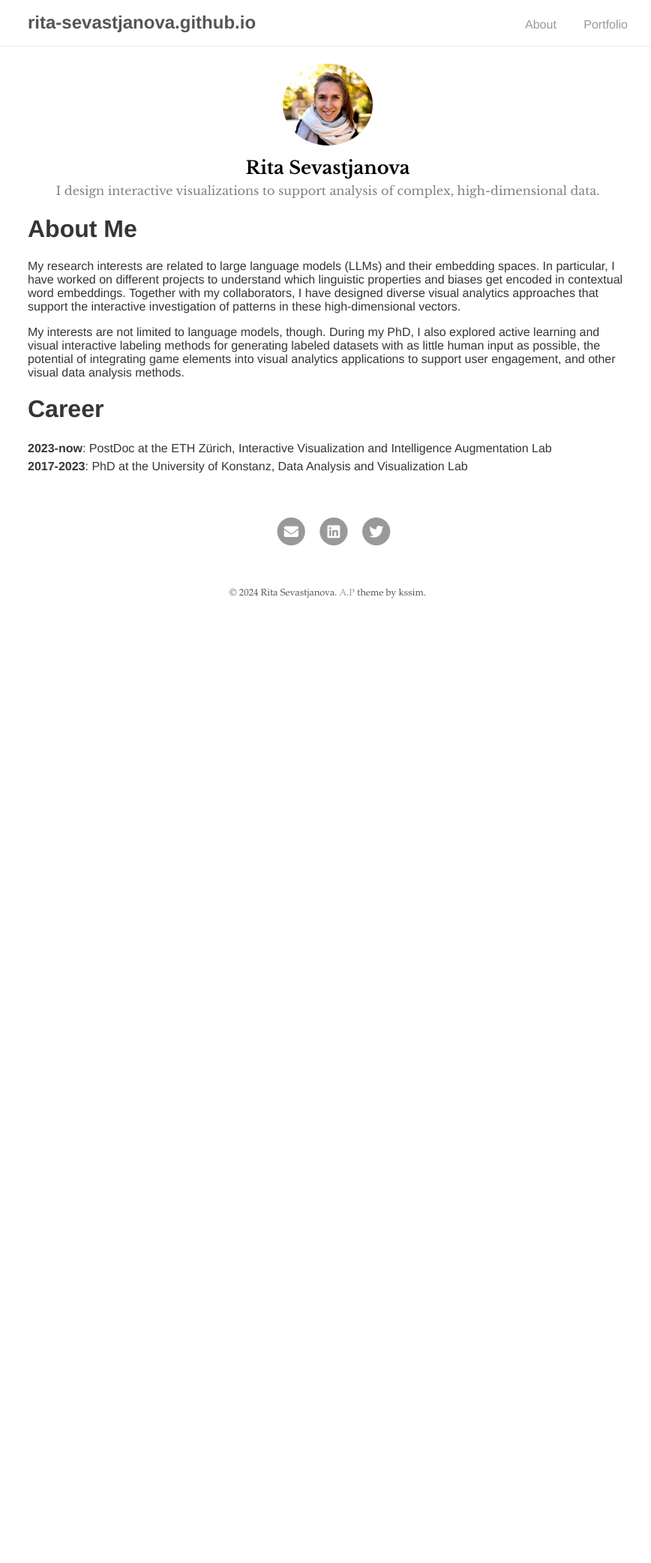
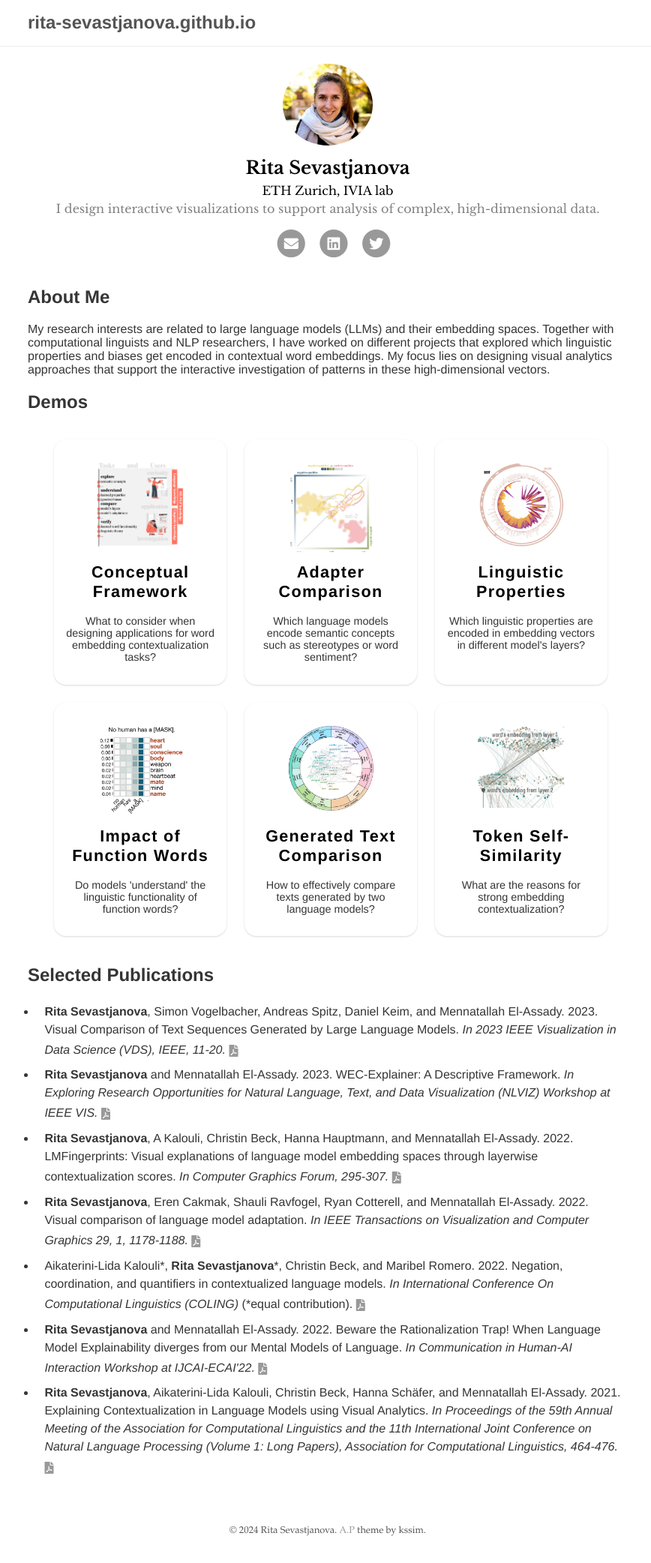
Before and after one commit to rita-sevastjanova/rita-sevastjanova.github.io, a Jekyll site: the page built from index.md, in a window 1280 px wide. Shown: the whole page at 75% size, without its empty margins (203-1071 px from the left). Built offline with Jekyll 4.4.1, drawn with Linux system fonts in a browser that asks for light colours; our own code applies the rules of GitHub Pages for plain Markdown files; before the commit the page ends 900 px from its top, so only the background shows below that.

Commit message:
one page

```diff
--- a/_config.yml
+++ b/_config.yml
@@ -10,6 +10,7 @@ author:
   desc: I design interactive visualizations to support analysis of complex, high-dimensional data.
   email: rita.sevastjanova@inf.ethz.ch
   selfie: assets/img/profile.jpg
+  lab: ETH Zurich, IVIA lab
 
 # social
 social:
--- a/_layouts/about.html
+++ b/_layouts/about.html
@@ -7,19 +7,41 @@ layout: base
     <img class="selfie" alt="{{ site.author.name }}" src="{{ site.author.selfie }}" />
     <div class="info">
       <div class="title">{{ site.author.name }}</div>
+      <div class="lab">{{ site.author.lab }}</div>
       <div class="description">{{ site.author.desc }}</div>
+      <div class="social-layer">
+        <div class="social-icons">
+          <ul>
+            {% include icons.html %}
+          </ul>
+        </div>
+      </div>
     </div>
   </div>
 
   <div class="content">
     {{ content }}
-    </br>
-    <div class="social-layer">
-      <div class="social-icons">
+    <h2>Demos</h2>
+    {% for page in site.posts %}
+    <div class="post">
+      {% if page.demos %}
+      <div class="social-layer">
+        <div class="social-icons">
+          <ul>
+            {% include demos.html %}
+          </ul>
+        </div>
+      </div>
+      {% endif %}
+      {% if page.papers %}
+      <h2>Selected Publications</h2>
+      <div class="">
         <ul>
-          {% include icons.html %}
+          {% include papers.html %}
         </ul>
       </div>
+      {% endif %}
     </div>
+    {% endfor %}
   </div>
 </div>
--- a/_layouts/base.html
+++ b/_layouts/base.html
@@ -9,10 +9,10 @@
         <a href="{{ site.baseurl }}/">
           <h2 class="nav-title">{{ site.title }}</h2>
         </a>
-        <ul>
+        <!--ul>
           <li><a href="{{ '/' | prepend: site.baseurl }}">About</a></li>
           <li><a href="{{ '/portfolio' | prepend: site.baseurl }}/">Portfolio</a></li>
-        </ul>
+        </ul-->
     </div>
   </nav>
 
--- a/_sass/layouts/_home.scss
+++ b/_sass/layouts/_home.scss
@@ -23,6 +23,10 @@
         font-size: 1rem;
         color: gray;
       }
+      .lab {
+        font-size: 1rem;
+        color: black;
+      }
     }
   }
 
--- a/_sass/layouts/_post.scss
+++ b/_sass/layouts/_post.scss
@@ -1,5 +1,5 @@
 .post {
-  padding: 3rem 0;
+  padding: 0rem 0;
 
   &-info {
     color: $default-tint;
--- a/index.md
+++ b/index.md
@@ -2,16 +2,8 @@
 layout: about
 ---
 
-# About Me
-My research interests are related to large language models (LLMs) and their embedding spaces. In particular, I have worked on different projects to understand which linguistic properties and biases get encoded in contextual word embeddings. Together with my collaborators, I have designed diverse visual analytics approaches that support the interactive investigation of patterns in these high-dimensional vectors.
-
-My interests are not limited to language models, though. During my PhD, I  also explored active learning and visual interactive labeling methods for generating labeled datasets with as little human input as possible, the potential of integrating game elements into visual analytics applications to support user engagement, and other visual data analysis methods.
-<br/>
-
-# Career
-<b>2023-now</b>: PostDoc at the ETH Zürich, Interactive Visualization and Intelligence Augmentation Lab
-<br/>
-<b>2017-2023</b>: PhD at the University of Konstanz, Data Analysis and Visualization Lab
+## About Me
+My research interests are related to large language models (LLMs) and their embedding spaces. Together with computational linguists and NLP researchers, I have worked on different projects that explored which linguistic properties and biases get encoded in contextual word embeddings. My focus lies on designing visual analytics approaches that support the interactive investigation of patterns in these high-dimensional vectors.
 
 [//]: # (# Publications)
 
```
Also changed, not shown: _posts/-2024-01-26-gamification.md (renamed from _posts/2024-01-26-gamification.md), _posts/-2024-01-27-active-learning.md (renamed from _posts/2024-01-27-active-learning.md), 3 other files.
